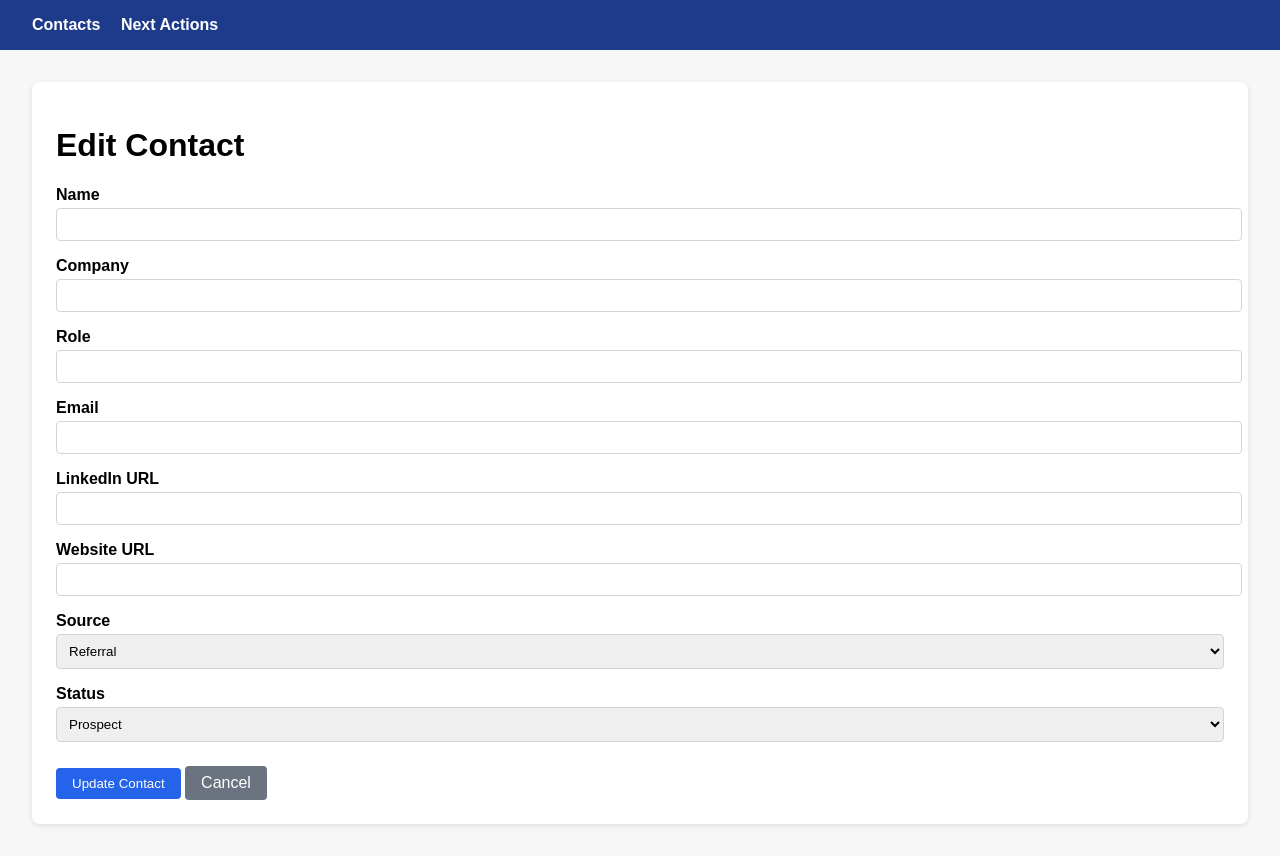
After one commit to adam-prometheia/atlas, a FastAPI app: template app/templates/contact_edit_form.html in a window 1280 px wide. The commit adds this page. Run offline with FastAPI, Linux system fonts and the light colour scheme; the template is opened without the code that fills it, so the values that code supplies are empty.

Commit message:
style: preserve note formatting + misc tweaks

```diff
--- a/app/llm.py
+++ b/app/llm.py
@@ -9,7 +9,7 @@ from openai import OpenAI
 
 from . import models
 
-_MODEL_NAME = "gpt-4o-mini"
+_MODEL_NAME = "gpt-5-mini-2025-08-07"
 
 _MARCIN_EXAMPLE_EMAIL = """Subject: Exploring pragmatic AI pilots
 
--- a/app/main.py
+++ b/app/main.py
@@ -1,4 +1,4 @@
-from datetime import date, datetime
+from datetime import date, datetime, timedelta
 from typing import Optional
 
 from fastapi import Depends, FastAPI, Form, HTTPException, Request
@@ -101,6 +101,76 @@ def create_contact(
     )
 
 
+@app.get("/contacts/{contact_id}/edit")
+def edit_contact_form(contact_id: int, request: Request, db: Session = Depends(get_db)):
+    contact = _ensure_contact_exists(contact_id, db)
+    return templates.TemplateResponse(
+        "contact_edit_form.html",
+        {
+            "request": request,
+            "contact": contact,
+            "errors": [],
+            "form_data": None,
+        },
+    )
+
+
+@app.post("/contacts/{contact_id}/edit")
+def update_contact(
+    contact_id: int,
+    request: Request,
+    name: str = Form(...),
+    company_name: str = Form(...),
+    role: str = Form(...),
+    email: str = Form(...),
+    linkedin_url: Optional[str] = Form(None),
+    website_url: Optional[str] = Form(None),
+    source: str = Form(...),
+    status: str = Form(...),
+    db: Session = Depends(get_db),
+):
+    contact = _ensure_contact_exists(contact_id, db)
+    contact.name = name
+    contact.company_name = company_name
+    contact.role = role
+    contact.email = email
+    contact.linkedin_url = linkedin_url
+    contact.website_url = website_url
+    contact.source = source
+    contact.status = status
+
+    try:
+        db.commit()
+    except IntegrityError:
+        db.rollback()
+        contact = _ensure_contact_exists(contact_id, db)
+        return templates.TemplateResponse(
+            "contact_edit_form.html",
+            {
+                "request": request,
+                "contact": contact,
+                "errors": ["A contact with that email already exists."],
+                "form_data": {
+                    "name": name,
+                    "company_name": company_name,
+                    "role": role,
+                    "email": email,
+                    "linkedin_url": linkedin_url,
+                    "website_url": website_url,
+                    "source": source,
+                    "status": status,
+                },
+            },
+            status_code=400,
+        )
+
+    db.refresh(contact)
+    return RedirectResponse(
+        url=request.url_for("get_contact_detail", contact_id=contact.id),
+        status_code=303,
+    )
+
+
 def _get_contact_or_404(contact_id: int, db: Session) -> models.Contact:
     contact = (
         db.query(models.Contact)
@@ -131,9 +201,15 @@ def get_contact_detail(contact_id: int, request: Request, db: Session = Depends(
 @app.get("/contacts/{contact_id}/interactions/new")
 def new_interaction_form(contact_id: int, request: Request, db: Session = Depends(get_db)):
     contact = _get_contact_or_404(contact_id, db)
+    default_due = (date.today() + timedelta(days=7)).isoformat()
     return templates.TemplateResponse(
         "interaction_form.html",
-        {"request": request, "contact": contact, "errors": [], "form_data": None},
+        {
+            "request": request,
+            "contact": contact,
+            "errors": [],
+            "form_data": {"next_action_due": default_due},
+        },
     )
 
 
@@ -182,6 +258,24 @@ def create_interaction(
 
     return RedirectResponse(
         url=request.url_for("get_contact_detail", contact_id=contact.id),
+        status_code=303,
+    )
+
+
+@app.post("/interactions/{interaction_id}/delete")
+def delete_interaction(interaction_id: int, request: Request, db: Session = Depends(get_db)):
+    interaction = (
+        db.query(models.Interaction)
+        .filter(models.Interaction.id == interaction_id)
+        .first()
+    )
+    if not interaction:
+        raise HTTPException(status_code=404, detail="Interaction not found")
+    contact_id = interaction.contact_id
+    db.delete(interaction)
+    db.commit()
+    return RedirectResponse(
+        url=request.url_for("get_contact_detail", contact_id=contact_id),
         status_code=303,
     )
 
@@ -235,6 +329,24 @@ def create_note(
 
     return RedirectResponse(
         url=request.url_for("get_contact_detail", contact_id=contact.id),
+        status_code=303,
+    )
+
+
+@app.post("/notes/{note_id}/delete")
+def delete_note(note_id: int, request: Request, db: Session = Depends(get_db)):
+    note = (
+        db.query(models.Note)
+        .filter(models.Note.id == note_id)
+        .first()
+    )
+    if not note:
+        raise HTTPException(status_code=404, detail="Note not found")
+    contact_id = note.contact_id
+    db.delete(note)
+    db.commit()
+    return RedirectResponse(
+        url=request.url_for("get_contact_detail", contact_id=contact_id),
         status_code=303,
     )
 
--- /dev/null
+++ b/app/templates/contact_edit_form.html
@@ -0,0 +1,54 @@
+{% extends "layout.html" %}
+
+{% block content %}
+<h1>Edit Contact</h1>
+{% if errors %}
+    <div class="errors">
+        <ul>
+            {% for error in errors %}
+            <li>{{ error }}</li>
+            {% endfor %}
+        </ul>
+    </div>
+{% endif %}
+<form method="post" action="/contacts/{{ contact.id }}/edit">
+    <label for="name">Name</label>
+    <input type="text" id="name" name="name" value="{{ form_data.name if form_data else contact.name }}" required>
+
+    <label for="company_name">Company</label>
+    <input type="text" id="company_name" name="company_name" value="{{ form_data.company_name if form_data else contact.company_name }}" required>
+
+    <label for="role">Role</label>
+    <input type="text" id="role" name="role" value="{{ form_data.role if form_data else contact.role }}" required>
+
+    <label for="email">Email</label>
+    <input type="email" id="email" name="email" value="{{ form_data.email if form_data else contact.email }}" required>
+
+    <label for="linkedin_url">LinkedIn URL</label>
+    <input type="text" id="linkedin_url" name="linkedin_url" value="{{ form_data.linkedin_url if form_data else contact.linkedin_url or '' }}">
+
+    <label for="website_url">Website URL</label>
+    <input type="text" id="website_url" name="website_url" value="{{ form_data.website_url if form_data else contact.website_url or '' }}">
+
+    <label for="source">Source</label>
+    {% set selected_source = form_data.source if form_data else contact.source %}
+    <select id="source" name="source" required>
+        {% for option in ["referral", "cold_linkedin", "event", "other"] %}
+            <option value="{{ option }}" {% if option == selected_source %}selected{% endif %}>{{ option | replace("_", " ") | title }}</option>
+        {% endfor %}
+    </select>
+
+    <label for="status">Status</label>
+    {% set selected_status = form_data.status if form_data else contact.status %}
+    <select id="status" name="status" required>
+        {% for option in ["prospect", "meeting_booked", "proposal_sent", "client"] %}
+            <option value="{{ option }}" {% if option == selected_status %}selected{% endif %}>{{ option | replace("_", " ") | title }}</option>
+        {% endfor %}
+    </select>
+
+    <div style="margin-top: 1.5rem;">
+        <input type="submit" value="Update Contact">
+        <a class="button secondary" href="/contacts/{{ contact.id }}">Cancel</a>
+    </div>
+</form>
+{% endblock %}
--- a/app/templates/interaction_form.html
+++ b/app/templates/interaction_form.html
@@ -29,7 +29,7 @@
     <textarea id="next_action" name="next_action" rows="3">{{ form_data.next_action if form_data else '' }}</textarea>
 
     <label for="next_action_due">Next Action Due</label>
-    <input type="date" id="next_action_due" name="next_action_due" value="{{ form_data.next_action_due if form_data else '' }}">
+    <input type="date" id="next_action_due" name="next_action_due" value="{{ form_data.next_action_due if form_data and form_data.next_action_due else '' }}">
 
     <div style="margin-top: 1.5rem;">
         <input type="submit" value="Save Interaction">
--- a/app/templates/layout.html
+++ b/app/templates/layout.html
@@ -24,6 +24,9 @@
             font-size: 0.9rem;
             color: #4b5563;
         }
+        .preformatted {
+            white-space: pre-wrap;
+        }
     </style>
 </head>
 <body>
```
Also changed, not shown: app/templates/contact_detail.html (+14 -1 lines), README.md.
